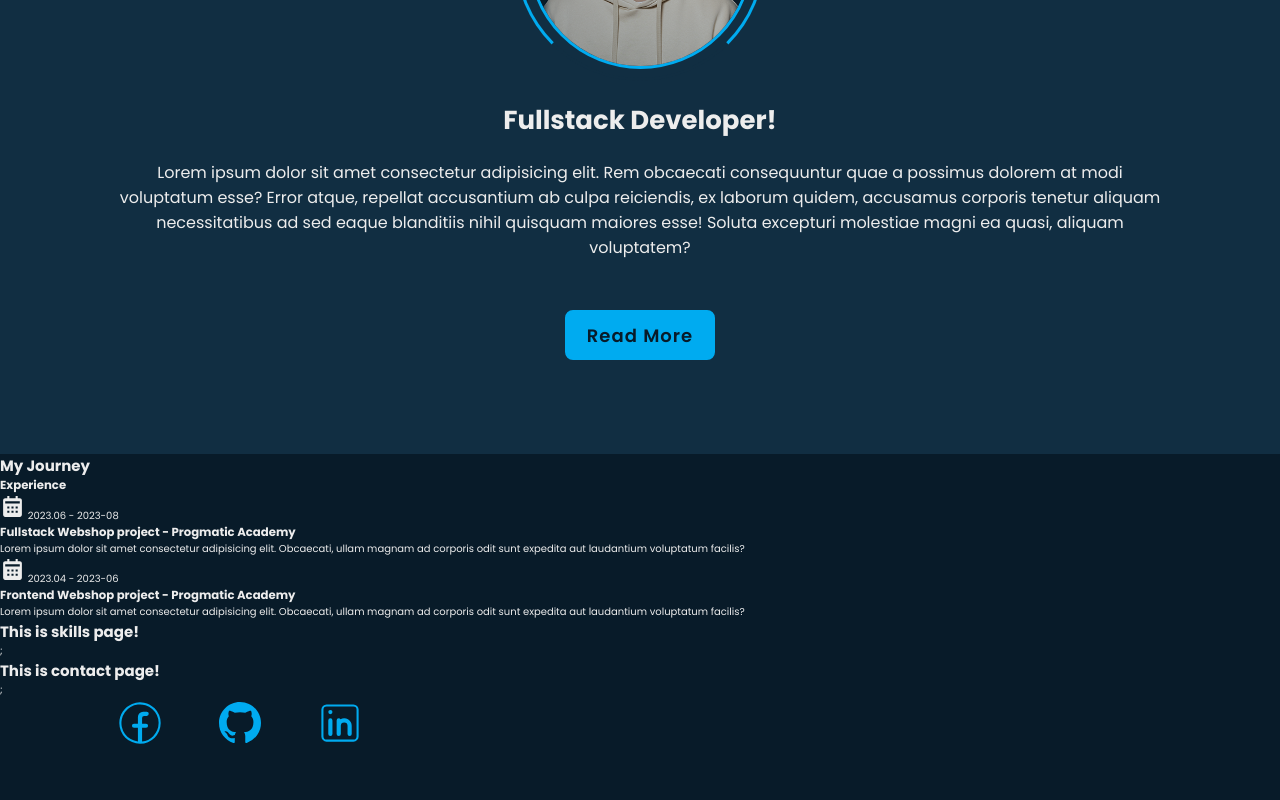
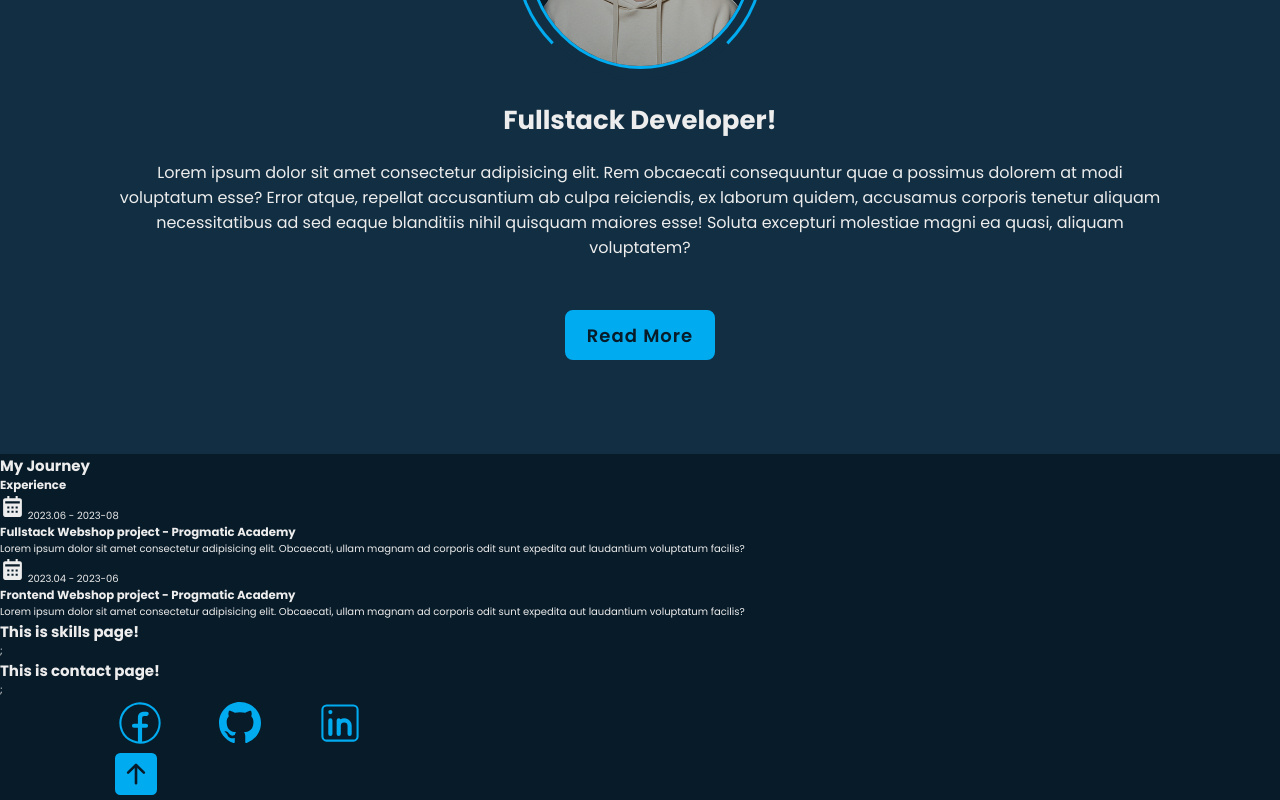
Before and after one commit to AkosBrb/Portfolio_website, a React (Vite) app: page / in a window 1280 px wide. Shown: the part 1146-1946 px from the top of the page. Before the commit the page ends 1899 px from the top, so only its background shows below. Built offline with nearby package versions, Linux system fonts and the light colour scheme.

Commit message:
nav back link added

```diff
--- a/src/components/Footer.jsx
+++ b/src/components/Footer.jsx
@@ -1,5 +1,5 @@
 import { CiFacebook, CiLinkedin } from 'react-icons/ci';
-import { BsGithub } from 'react-icons/bs';
+import { BsGithub, BsFillArrowUpSquareFill } from 'react-icons/bs';
 
 function Footer() {
   return (
@@ -23,6 +23,11 @@ function Footer() {
           <CiLinkedin size={50} color="#00abf0" />
         </a>
       </div>
+      <div className="nav-back-container">
+        <a href="#landing-page">
+          <BsFillArrowUpSquareFill size={42} color="#00abf0" />
+        </a>
+      </div>
     </footer>
   );
 }
```
